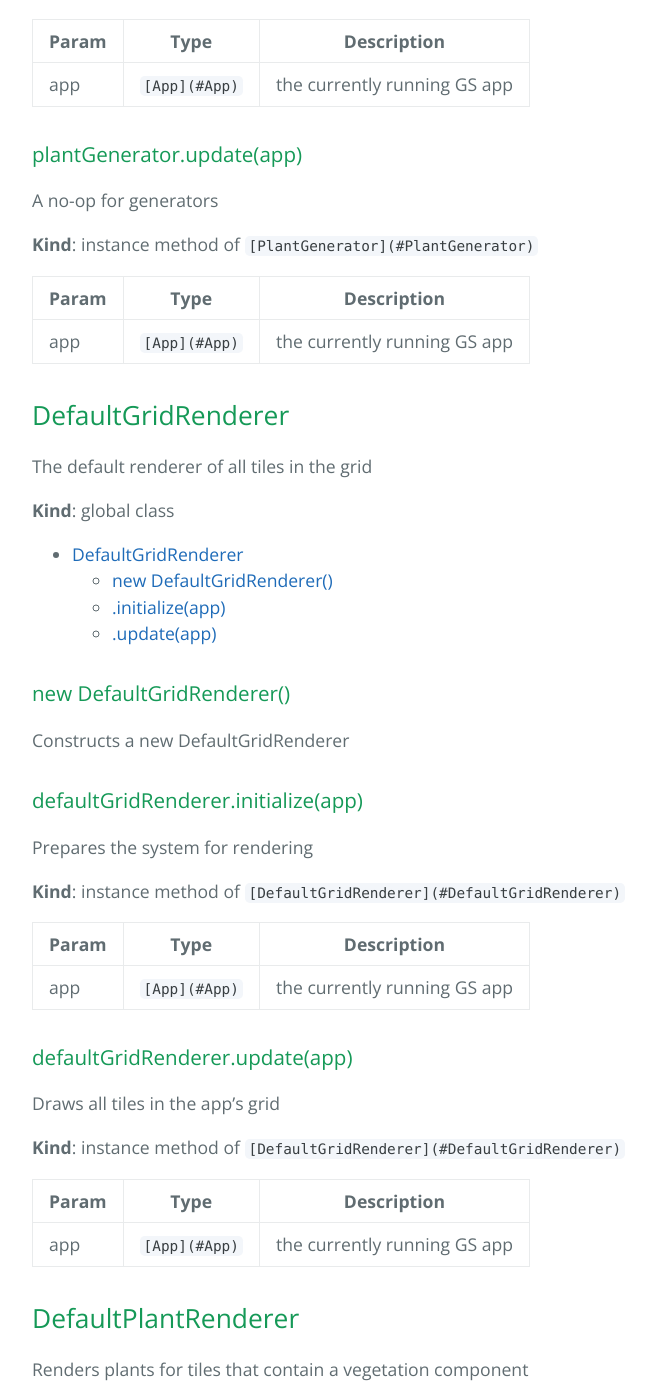
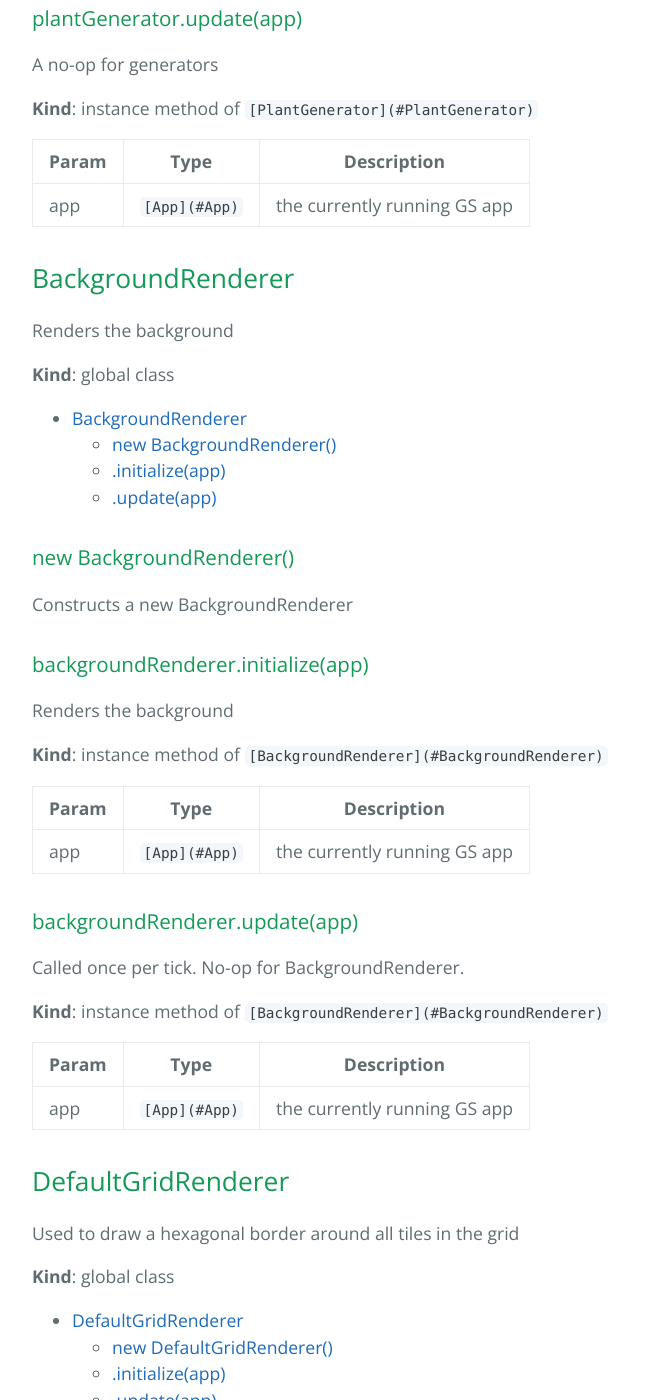
Before and after one commit to cjsauer/genetic-sandbox, a Jekyll site: the page built from site/docs.md, in a window 1280 px wide and 1400 px high, scrolled down 18740 px. Shown: the whole window, without its empty margins (192-842 px from the left). Built offline with Jekyll 4.4.1, drawn with Linux system fonts in a browser that asks for light colours; some of the changed text lies outside the part shown.

Commit message:
Update docs

```diff
--- a/site/docs.md
+++ b/site/docs.md
@@ -43,8 +43,11 @@ containing initialize() and update() functions that operate in some way on
 <dt><a href="#PlantGenerator">PlantGenerator</a></dt>
 <dd><p>Generates initial vegetation</p>
 </dd>
+<dt><a href="#BackgroundRenderer">BackgroundRenderer</a></dt>
+<dd><p>Renders the background</p>
+</dd>
 <dt><a href="#DefaultGridRenderer">DefaultGridRenderer</a></dt>
-<dd><p>The default renderer of all tiles in the grid</p>
+<dd><p>Used to draw a hexagonal border around all tiles in the grid</p>
 </dd>
 <dt><a href="#DefaultPlantRenderer">DefaultPlantRenderer</a></dt>
 <dd><p>Renders plants for tiles that contain a vegetation component</p>
@@ -144,13 +146,6 @@ Kicks off the processing loop to continously update all systems
 Stops the processing loop, essentially pausing the entire simulation
 
 **Kind**: instance method of <code>[App](#App)</code>
-<a name="App+_drawBackground"></a>
-
-### app._drawBackground() ⇒ <code>Paper.Path</code>
-Draws the background
-
-**Kind**: instance method of <code>[App](#App)</code>
-**Returns**: <code>Paper.Path</code> - background rectangle path
 <a name="Coord"></a>
 
 ## Coord
@@ -815,10 +810,49 @@ A no-op for generators
 | --- | --- | --- |
 | app | <code>[App](#App)</code> | the currently running GS app |
 
+<a name="BackgroundRenderer"></a>
+
+## BackgroundRenderer
+Renders the background
+
+**Kind**: global class
+
+* [BackgroundRenderer](#BackgroundRenderer)
+    * [new BackgroundRenderer()](#new_BackgroundRenderer_new)
+    * [.initialize(app)](#BackgroundRenderer+initialize)
+    * [.update(app)](#BackgroundRenderer+update)
+
+<a name="new_BackgroundRenderer_new"></a>
+
+### new BackgroundRenderer()
+Constructs a new BackgroundRenderer
+
+<a name="BackgroundRenderer+initialize"></a>
+
+### backgroundRenderer.initialize(app)
+Renders the background
+
+**Kind**: instance method of <code>[BackgroundRenderer](#BackgroundRenderer)</code>
+
+| Param | Type | Description |
+| --- | --- | --- |
+| app | <code>[App](#App)</code> | the currently running GS app |
+
+<a name="BackgroundRenderer+update"></a>
+
+### backgroundRenderer.update(app)
+Called once per tick. No-op for BackgroundRenderer.
+
+**Kind**: instance method of <code>[BackgroundRenderer](#BackgroundRenderer)</code>
+
+| Param | Type | Description |
+| --- | --- | --- |
+| app | <code>[App](#App)</code> | the currently running GS app |
+
 <a name="DefaultGridRenderer"></a>
 
 ## DefaultGridRenderer
-The default renderer of all tiles in the grid
+Used to draw a hexagonal border around all tiles in the grid
 
 **Kind**: global class
 
@@ -835,7 +869,7 @@ Constructs a new DefaultGridRenderer
 <a name="DefaultGridRenderer+initialize"></a>
 
 ### defaultGridRenderer.initialize(app)
-Prepares the system for rendering
+Renders the grid
 
 **Kind**: instance method of <code>[DefaultGridRenderer](#DefaultGridRenderer)</code>
 
@@ -846,7 +880,7 @@ Prepares the system for rendering
 <a name="DefaultGridRenderer+update"></a>
 
 ### defaultGridRenderer.update(app)
-Draws all tiles in the app's grid
+Called once per tick. No-op for DefaultGridRenderer.
 
 **Kind**: instance method of <code>[DefaultGridRenderer](#DefaultGridRenderer)</code>
 
@@ -885,7 +919,8 @@ Prepares the system for rendering plant graphics
 <a name="DefaultPlantRenderer+update"></a>
 
 ### defaultPlantRenderer.update(app)
-Renders a plant graphic for every tile that contains a vegetation component
+Renders a plant graphic for every tile that contains a vegetation component,
+and removing plant graphics for tiles that no longer contain vegetation
 
 **Kind**: instance method of <code>[DefaultPlantRenderer](#DefaultPlantRenderer)</code>
 
--- a/src/modules/systems/renderers/BackgroundRenderer.js
+++ b/src/modules/systems/renderers/BackgroundRenderer.js
@@ -13,7 +13,7 @@ class BackgroundRenderer extends ISystem {
   }
 
   /**
-   * Initializes this system preparing it for rendering
+   * Renders the background
    * @param {App} app - the currently running GS app
    */
   initialize(app) {
@@ -27,7 +27,7 @@ class BackgroundRenderer extends ISystem {
   }
 
   /**
-   * Called once per tick to recenter the background layer
+   * Called once per tick. No-op for BackgroundRenderer.
    * @param {App} app - the currently running GS app
    */
   update(app) {
--- a/src/modules/systems/renderers/DefaultGridRenderer.js
+++ b/src/modules/systems/renderers/DefaultGridRenderer.js
@@ -3,7 +3,7 @@ import Theme from "../../themes/Theme";
 import HexGrid from "../../grid/HexGrid";
 
 /**
- * The default renderer of all tiles in the grid
+ * Used to draw a hexagonal border around all tiles in the grid
  */
 class DefaultGridRenderer extends ISystem {
   /**
@@ -14,7 +14,7 @@ class DefaultGridRenderer extends ISystem {
   }
 
   /**
-   * Builds the vector graphics necessary for rendering the grid
+   * Renders the grid
    * @param {App} app - the currently running GS app
    */
   initialize(app) {
@@ -42,7 +42,7 @@ class DefaultGridRenderer extends ISystem {
   }
 
   /**
-   * Called once per tick to center the grid in the view
+   * Called once per tick. No-op for DefaultGridRenderer.
    * @param {App} app - the currently running GS app
    */
   update(app) {
--- a/src/modules/systems/renderers/DefaultPlantRenderer.js
+++ b/src/modules/systems/renderers/DefaultPlantRenderer.js
@@ -44,7 +44,8 @@ class DefaultPlantRenderer extends ISystem {
   }
 
   /**
-   * Renders a plant graphic for every tile that contains a vegetation component
+   * Renders a plant graphic for every tile that contains a vegetation component,
+   * and removing plant graphics for tiles that no longer contain vegetation
    * @param {App} app - the currently running GS app
    */
   update(app) {
```
Also changed, not shown: other parts of site/docs.md (+0 -1 lines).
